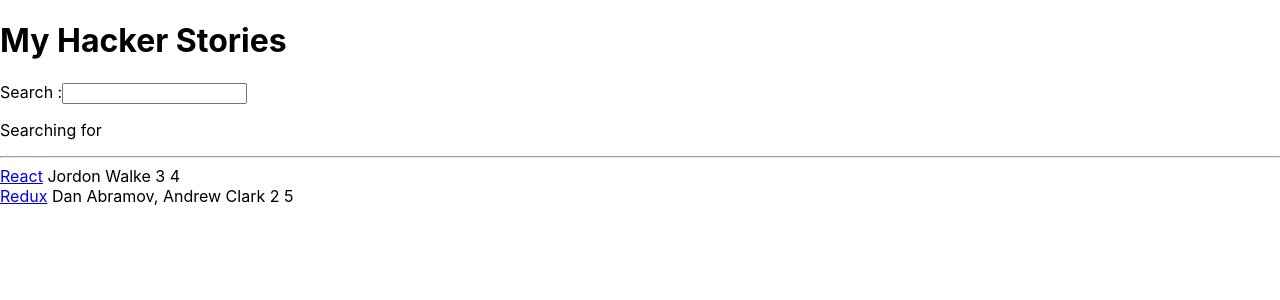
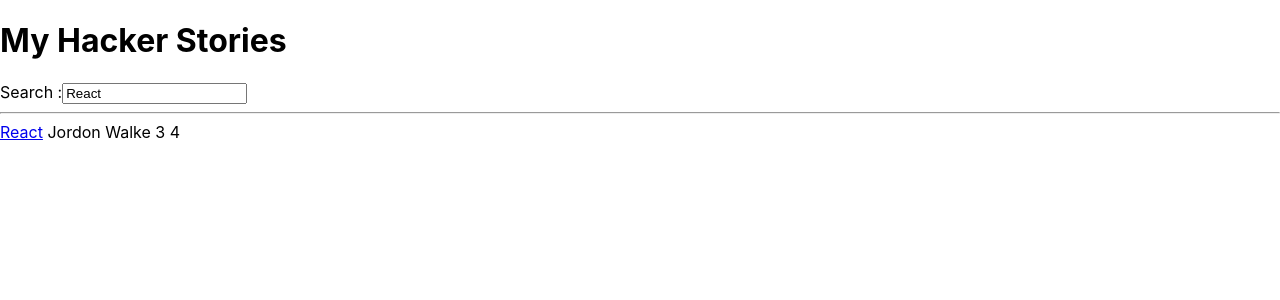
Before and after one commit to pratikgohil1999/hacker-stories, a React (Create React App) app: page / in a window 1280 px wide. Shown: the top 300 px of the page. Built offline with nearby package versions, Linux system fonts and the light colour scheme.

Commit message:
props advanced refactoring

```diff
--- a/src/App.js
+++ b/src/App.js
@@ -20,40 +20,50 @@
     },
   ];
 
-  const [searchTerm,setSearchTerm]=React.useState('');
+  const [searchTerm, serSearchTerm] = React.useState('React');
 
-  const handleChange = (event) => {
-    setSearchTerm(event.target.value);
-  }
+  const handleSearch = (event) => {
+    serSearchTerm(event.target.value);
+  };
+
+  const searchedStories = stories.filter(story =>
+    story.title.toLowerCase().includes(searchTerm.toLowerCase())
+  );
+
   return (
     <div>
       <h1>My Hacker Stories</h1>
-
-      <label htmlFor="search">Search :</label>
-      <input id="search" type="text" onChange={handleChange} />
-
-      <p>
-        Searching for <strong>{searchTerm}</strong>
-      </p>
-
+      <Serach search={searchTerm} onSearch={handleSearch} />
       <hr />
-      <List list={stories} />
+      <List list={searchedStories} />
     </div>
   );
 };
 
-const List = (props) =>
-  props.list.map(item => (
-    <div key={item.objectID}>
-      <span>
-        <a href={item.url}>{item.title}</a>
-      </span>
-      <span> {item.author}</span>
-      <span> {item.num_comments}</span>
-      <span> {item.points}</span>
-    </div>
-  ));
+const Serach = ({ search, onSearch }) => (
+  <div>
+    <label htmlFor="search">Search :</label>
+    <input
+      id="search"
+      type="text"
+      value={search}
+      onChange={onSearch}
+    />
+  </div>
+);
 
+const List = ({ list }) =>
+  list.map(({ objectID, ...item }) => <Item key={objectID}{...item} />);
 
+const Item = ({ title, url, author, num_comments, points }) => (
+  <div>
+    <span>
+      <a href={url}>{title}</a>
+    </span>
+    <span> {author}</span>
+    <span> {num_comments}</span>
+    <span> {points}</span>
+  </div>
+);
 
 export default App;
```
Also changed, not shown: 1 other file (tests, documents, lock files or other folders).
